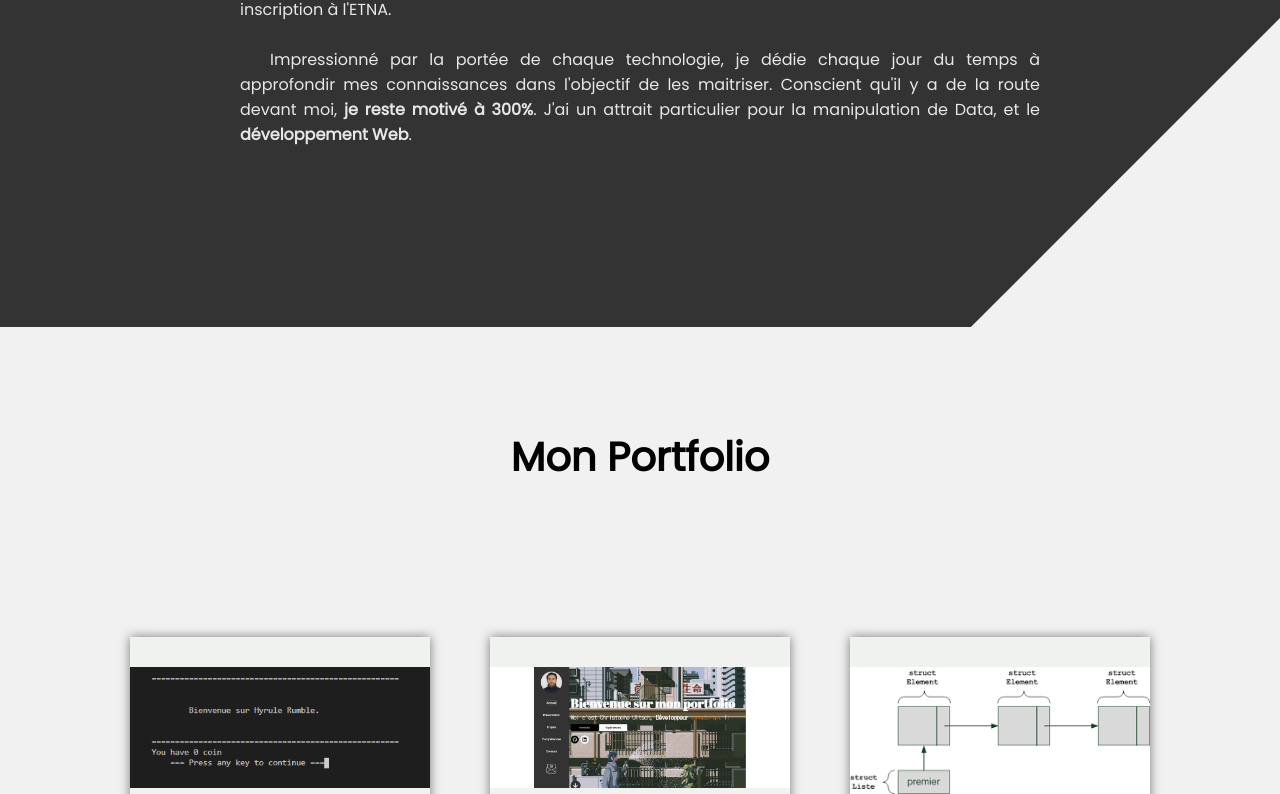
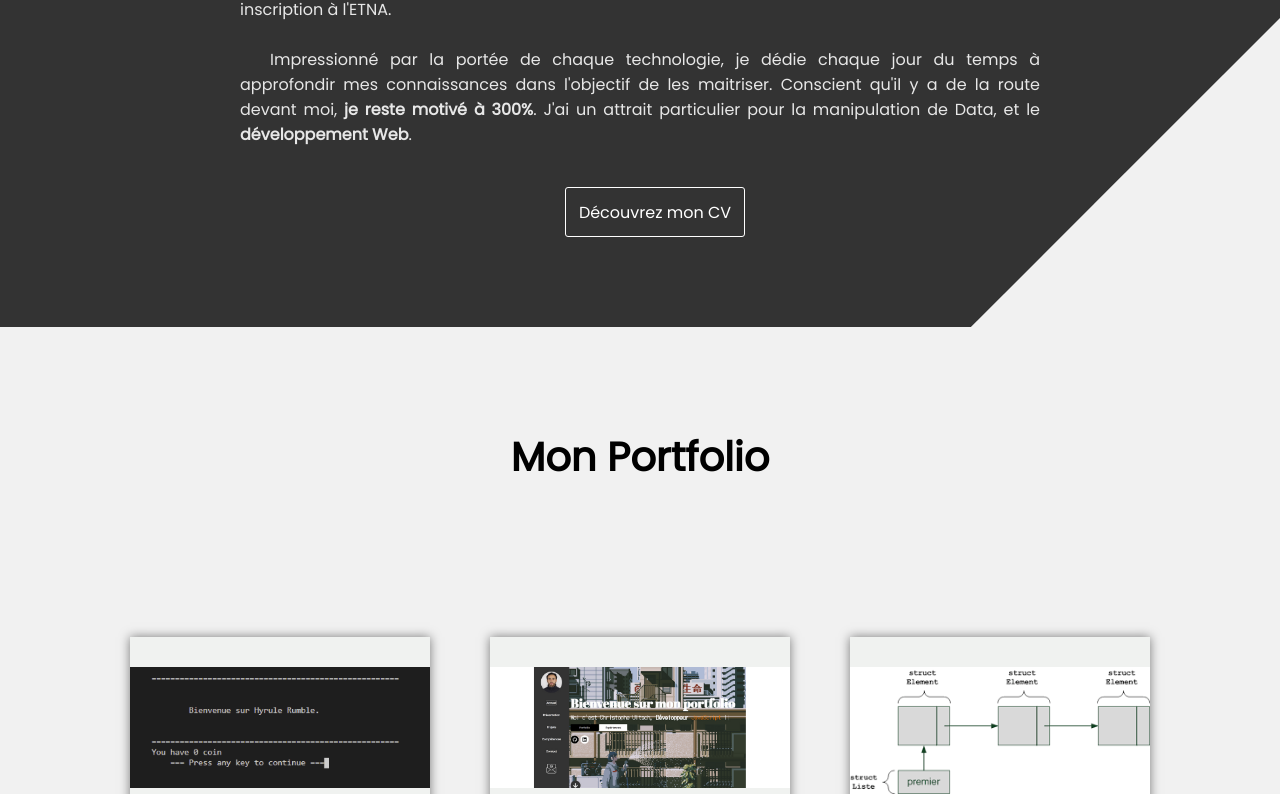
Before and after one commit to Totchino/MyPortfolio, a plain HTML site: page index.html in a window 1280 px wide. Shown: the part 1333-2127 px from the top of the page. Drawn offline with nearby package versions, Linux system fonts and the light colour scheme; a script that the page names is missing; a web font is replaced by a local one.

Commit message:
modif parallax

```diff
--- a/index.html
+++ b/index.html
@@ -79,6 +79,7 @@
 
     <section class="accueil" id="accueil">
         <h1>Bienvenue sur mon portfolio</h1>
+
         <p class="txt-animation"></p>
         <a href="#port" class="btn-acc btn-acc1">Portfolio</a>
         <a href="#exp" class="btn-acc btn-acc2">Expériences</a>
@@ -124,7 +125,11 @@
                 <p class="paragraphe">Impressionné par la portée de chaque technologie, je dédie chaque jour du temps à approfondir mes connaissances dans l'objectif de les maitriser. Conscient qu'il y a de la route devant moi, <b>je reste motivé à 300%</b>. J'ai un attrait particulier pour la </b>manipulation de Data</b>, et le <b>développement Web</b>.
                 </p>
 
+                <a href="CV.pdf" TARGET="_BLANK" class="btn-projets" id="CV">
+                    Découvrez mon CV
+                </a>
         </div>
+
 
 
     </div>
@@ -428,13 +433,13 @@
 
 <div class="section-parallax">
     <p class="txt-par">
-        752 tasses de café
+
     </p>
     <p class="txt-par">
-        86 projets
+        Merci pour votre visite ! :)
     </p>
     <p class="txt-par">
-        38 clients
+
     </p>
 </div>
 
--- a/style.css
+++ b/style.css
@@ -646,6 +646,14 @@ p.paragraphe {
     position: relative;
     overflow: hidden;
 }
+.btn-projets#CV {
+    color: white;
+    border: white solid 1px;
+    position: absolute;
+    top: 90%; left: 50%; /* à 50%/50% du parent référent */
+    transform: translate(-50%, -50%);
+
+}
 
 .btn-projets::after {
     content: '';
```
Also changed, not shown: 1 other file.
